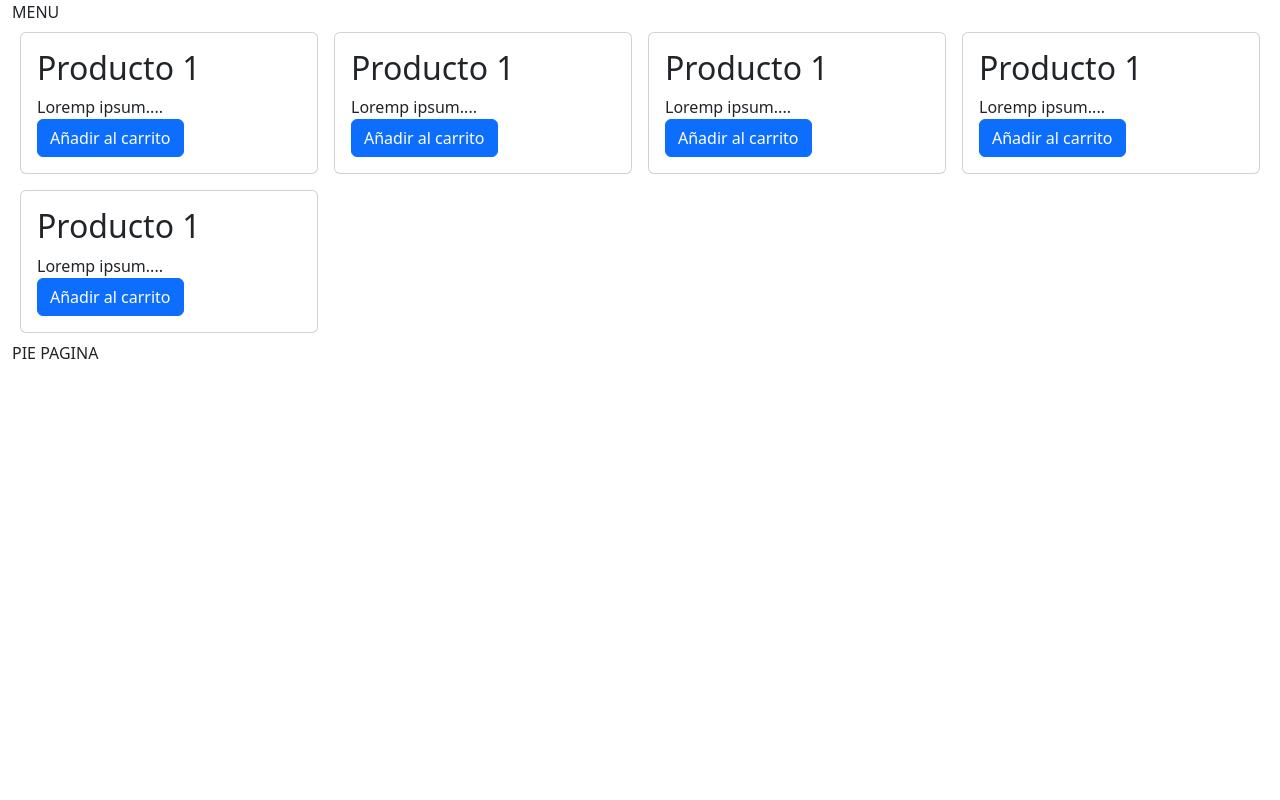
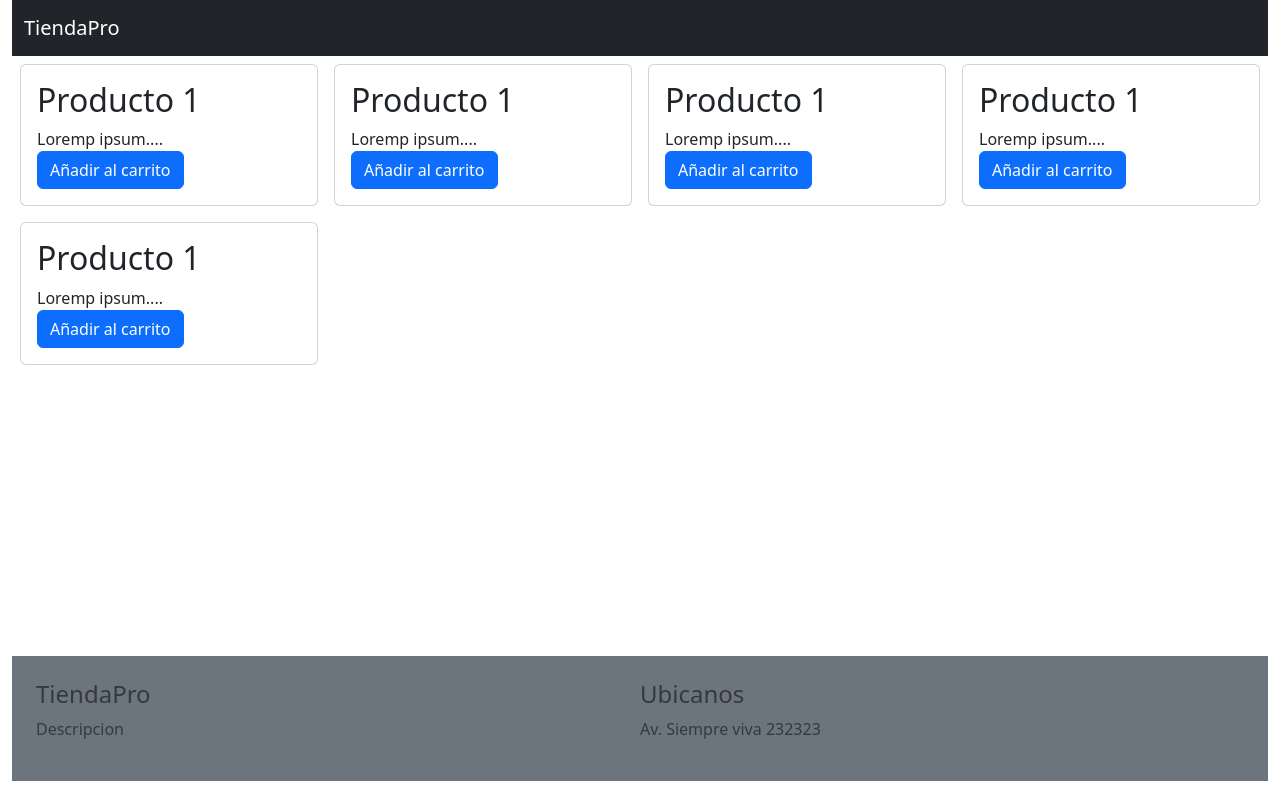
Before and after one commit to Nickartur/tiendapro, a Django app: page / in a window 1280 px wide. Run offline with Django 5.2, Linux system fonts and the light colour scheme.

Commit message:
Maquetación al 30%
mejoras al proyecto base

```diff
--- a/templates/layout.html
+++ b/templates/layout.html
@@ -1,20 +1,38 @@
 <!DOCTYPE html>
 <html>
   <head>
-        <link href="https://cdn.jsdelivr.net/npm/bootstrap@5.3.3/dist/css/bootstrap.min.css" rel="stylesheet" integrity="sha384-QWTKZyjpPEjISv5WaRU9OFeRpok6YctnYmDr5pNlyT2bRjXh0JMhjY6hW+ALEwIH" crossorigin="anonymous">
-
+    <link
+      href="https://cdn.jsdelivr.net/npm/bootstrap@5.3.3/dist/css/bootstrap.min.css"
+      rel="stylesheet"
+      integrity="sha384-QWTKZyjpPEjISv5WaRU9OFeRpok6YctnYmDr5pNlyT2bRjXh0JMhjY6hW+ALEwIH"
+      crossorigin="anonymous"
+    />
   </head>
   <body>
     <div class="container-fluid">
-            <nav>
-                MENU
+      <nav class="navbar navbar-expand bg-dark">
+        <div class="container-fluid">
+          <a href="/" class="navbar-brand text-white">TiendaPro</a>
+        </div>
       </nav>
+
+      <main style="height: 75vh!important">
       {% block content %}
       {% endblock %}
-            <footer>
-                PIE PAGINA
+    </main>
+
+      <footer class="bg-secondary text-body-secondary">
+        <div class="d-flex p-4">
+          <div class="w-100">
+            <h4>TiendaPro</h4>
+            <p>Descripcion</p>
+          </div>
+          <div class="w-100">
+            <h4>Ubicanos</h4>
+            <p>Av. Siempre viva 232323</p>
+          </div>
+        </div>
       </footer>
     </div>
-
   </body>
 </html>
--- a/tiendapp/urls.py
+++ b/tiendapp/urls.py
@@ -1,7 +1,8 @@
 from django.urls import path
-from .views import v_index, v_cart
+from .views import v_index, v_cart, v_product_detail
 
 urlpatterns = [
     path("", v_index, name="index"),
-    path("cart", v_cart, name="cart")
+    path("cart", v_cart, name="cart"),
+    path("product/code", v_product_detail, name= "product_detail" )
 ]
--- a/tiendapp/views.py
+++ b/tiendapp/views.py
@@ -12,3 +12,9 @@ def v_cart(request):
         "items": [None, None, None, None, None]
     }
     return render(request, "tiendapp/cart.html", context)
+
+def v_product_detail(request):
+    context = {
+
+    }
+    return render(request, "tiendapp/product_detail.html", context)
```
Also changed, not shown: templates/tiendapp/product_detail.html (added, +14 -0 lines). Lines whose indentation alone changed are shown as unchanged.
